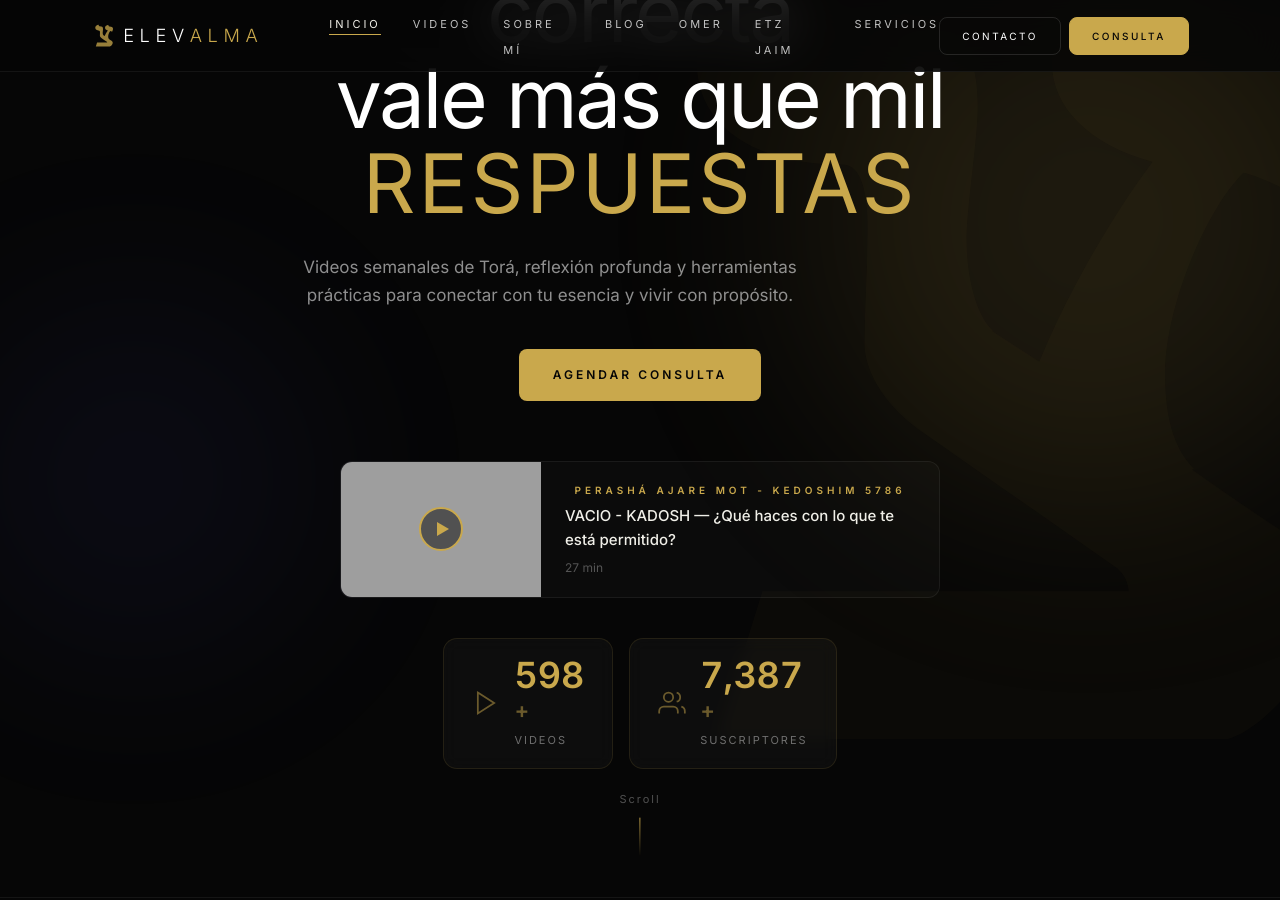
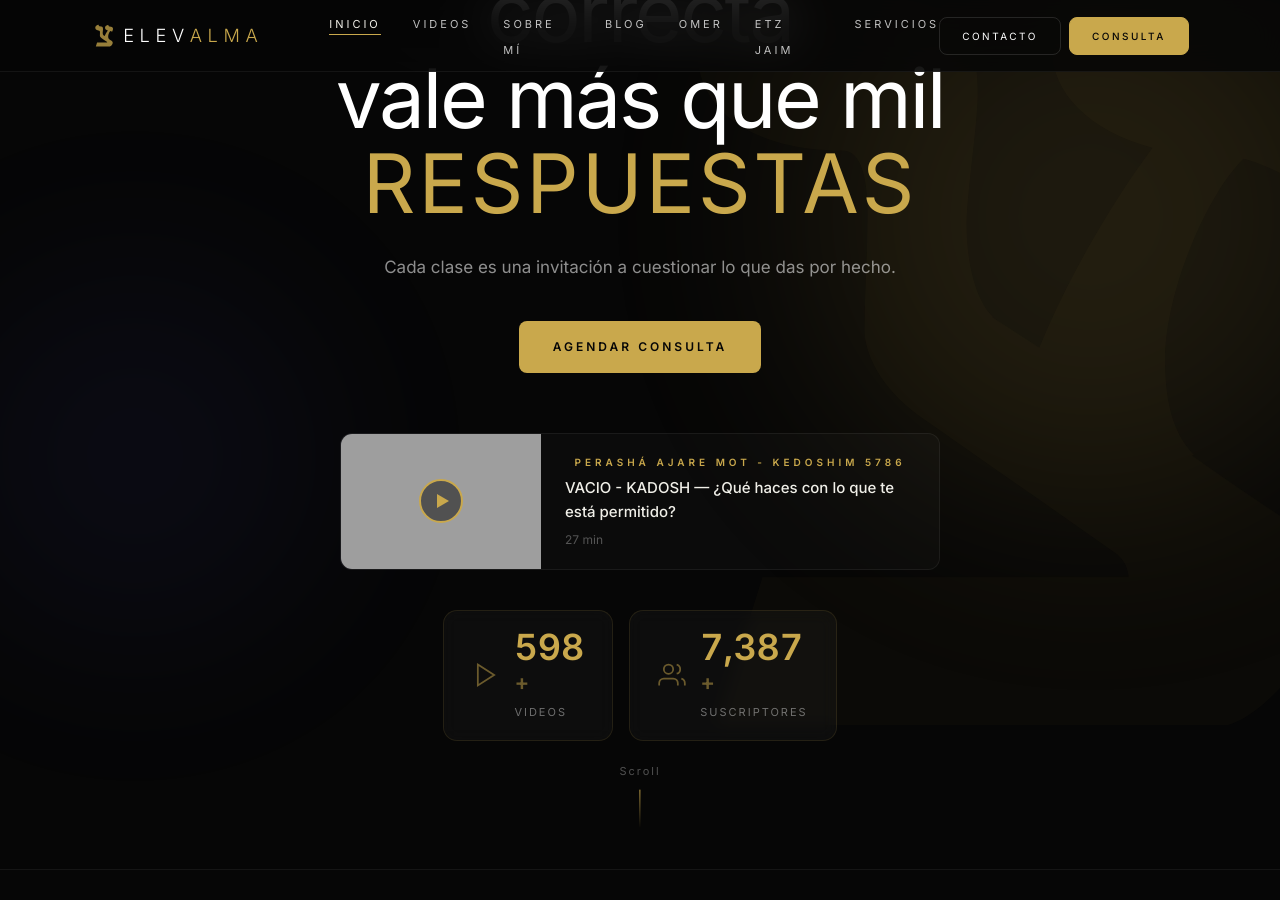
Before and after one commit to spenhos/elevalma-site, a Jekyll site: the page index.html, which Jekyll copies as it is, in a window 1280 px wide and 900 px high, scrolled down 320 px. Built offline with Jekyll 4.4.1, drawn with Linux system fonts in a browser that asks for light colours; grey boxes are pictures that could not be loaded.

```diff
--- a/index.html
+++ b/index.html
@@ -113,7 +113,7 @@
       <div class="hero-content">
         <span class="label reveal" style="font-size: 15px; letter-spacing: 5px;">Torá · Sabiduría · Conexión</span>
         <h1 class="heading-xl reveal stagger-1" id="hero-rotating"></h1>
-        <p class="body-text reveal stagger-2">Videos semanales de Torá, reflexión profunda y herramientas prácticas para conectar con tu esencia y vivir con propósito.</p>
+        <p class="body-text reveal stagger-2" id="hero-subtitle"></p>
         <div class="hero-buttons reveal stagger-3">
           <a href="https://cal.com/elevalma/consulta-individual-elevalma" target="_blank" rel="noopener" class="btn-primary">Agendar consulta</a>
         </div>
@@ -723,41 +723,66 @@
   })();
   </script>
 
-  <!-- Hero Rotating Phrases -->
+  <!-- Hero Rotating Phrases + Subtitles (paired) -->
   <script>
   (function(){
-    var phrases = [
-      'La Toráh no te consuela.<br>Te <em class="hero-keyword">CONFRONTA</em>',
-      'Eleva tu <em class="hero-keyword">ALMA</em>,<br>transforma tu vida',
-      '¿Y si todo lo que crees de ti<br>está <em class="hero-keyword">INCOMPLETO</em>?',
-      'Tu proceso de elevación<br>empieza <em class="hero-keyword">AQUÍ</em>',
-      '¿Estás viviendo<br>o solo <em class="hero-keyword">SOBREVIVES</em>?',
-      'Sabiduría ancestral,<br><em class="hero-keyword">CAMBIO</em> real',
-      'La pregunta correcta<br>vale más que mil <em class="hero-keyword">RESPUESTAS</em>',
-      'Hay una versión más alta de ti<br><em class="hero-keyword">ENCUÉNTRALA</em>',
-      'Lo que evitas enfrentar<br>te <em class="hero-keyword">DEFINE</em>',
-      'Conecta con tu esencia<br>Vive con <em class="hero-keyword">PROPÓSITO</em>',
-      'Lo que no cuestionas<br>te <em class="hero-keyword">CONTROLA</em>',
-      '3,338 años de sabiduría<br>Una <em class="hero-keyword">VIDA</em> para aplicarla',
-      'Tu <em class="hero-keyword">ALMA</em> sabe<br>Tu ego distrae',
-      'La Kabbalá no es mística.<br>Es <em class="hero-keyword">CONÓCETE</em> a ti mismo',
-      'Estudiar Toráh es mirarte<br>al <em class="hero-keyword">ESPEJO</em>',
-      'Deja de buscar afuera<br>lo que ya está <em class="hero-keyword">DENTRO</em>',
-      'No viniste a estar cómodo<br>Viniste a <em class="hero-keyword">DESPERTAR</em>',
-      'Cada semana, una verdad<br>que te <em class="hero-keyword">TRANSFORMA</em>',
-      'No busques respuestas<br>Busca mejores <em class="hero-keyword">PREGUNTAS</em>',
-      'Tu <em class="hero-keyword">ALMA</em> no necesita<br>reparación, necesita <em class="hero-keyword">REVELARSE</em>'
+    var pairs = [
+      ['La Toráh no te consuela.<br>Te <em class="hero-keyword">CONFRONTA</em>',
+       'Cada parashá es un espejo que te obliga a verte sin filtros.'],
+      ['Eleva tu <em class="hero-keyword">ALMA</em>,<br>transforma tu vida',
+       'Videos semanales de Toráh, reflexión profunda y herramientas prácticas.'],
+      ['¿Y si todo lo que crees de ti<br>está <em class="hero-keyword">INCOMPLETO</em>?',
+       'La Toráh revela dimensiones de ti que aún no has explorado.'],
+      ['Tu proceso de elevación<br>empieza <em class="hero-keyword">AQUÍ</em>',
+       'Parashá, Kabbalá, Omer y mentoría personalizada para tu camino.'],
+      ['¿Estás viviendo<br>o solo <em class="hero-keyword">SOBREVIVES</em>?',
+       'Hay una diferencia entre existir y vivir con propósito. Descúbrela.'],
+      ['Sabiduría ancestral,<br><em class="hero-keyword">CAMBIO</em> real',
+       '3,338 años de conocimiento aplicado a los desafíos de hoy.'],
+      ['La pregunta correcta<br>vale más que mil <em class="hero-keyword">RESPUESTAS</em>',
+       'Cada clase es una invitación a cuestionar lo que das por hecho.'],
+      ['Hay una versión más alta de ti.<br><em class="hero-keyword">ENCUÉNTRALA</em>',
+       'Toráh, Kabbalá y herramientas para conectar con tu mejor versión.'],
+      ['Lo que evitas enfrentar<br>te <em class="hero-keyword">DEFINE</em>',
+       'Reflexión profunda para dejar de huir y empezar a construir.'],
+      ['Conecta con tu esencia.<br>Vive con <em class="hero-keyword">PROPÓSITO</em>',
+       'Videos, consultas y mentoría para alinear tu vida con tu alma.'],
+      ['Lo que no cuestionas<br>te <em class="hero-keyword">CONTROLA</em>',
+       'Cada video es una invitación a cuestionar lo que das por hecho.'],
+      ['3,338 años de sabiduría.<br>Una <em class="hero-keyword">VIDA</em> para aplicarla',
+       'Cada semana exploramos una porción que transforma tu perspectiva.'],
+      ['Tu <em class="hero-keyword">ALMA</em> sabe.<br>Tu ego distrae',
+       'Aprende a distinguir la voz interior que guía de la que confunde.'],
+      ['La Kabbalá no es mística.<br>Es <em class="hero-keyword">CONÓCETE</em> a ti mismo',
+       'Las sefirot son un mapa práctico de tu mundo interior.'],
+      ['Estudiar Toráh es mirarte<br>al <em class="hero-keyword">ESPEJO</em>',
+       'No es un texto antiguo. Es tu historia contada antes de que nacieras.'],
+      ['Deja de buscar afuera<br>lo que ya está <em class="hero-keyword">DENTRO</em>',
+       'La Toráh no te da algo nuevo. Te revela lo que ya eres.'],
+      ['No viniste a estar cómodo.<br>Viniste a <em class="hero-keyword">DESPERTAR</em>',
+       'Incomodidad con propósito es el motor del crecimiento real.'],
+      ['Cada semana, una verdad<br>que te <em class="hero-keyword">TRANSFORMA</em>',
+       'Parashá semanal con reflexiones que no se quedan en teoría.'],
+      ['No busques respuestas.<br>Busca mejores <em class="hero-keyword">PREGUNTAS</em>',
+       'El estudio de Toráh no cierra puertas. Las abre todas.'],
+      ['Tu <em class="hero-keyword">ALMA</em> no necesita<br>reparación, necesita <em class="hero-keyword">REVELARSE</em>',
+       'No estás roto. Solo necesitas quitar las capas que te cubren.']
     ];
     var el = document.getElementById('hero-rotating');
+    var sub = document.getElementById('hero-subtitle');
     if(!el) return;
-    var idx = Math.floor(Math.random() * phrases.length);
-    el.innerHTML = phrases[idx];
+    var idx = Math.floor(Math.random() * pairs.length);
+    el.innerHTML = pairs[idx][0];
+    if(sub) sub.textContent = pairs[idx][1];
     setInterval(function(){
       el.classList.add('fade-out');
+      if(sub) sub.classList.add('fade-out');
       setTimeout(function(){
-        idx = (idx + 1) % phrases.length;
-        el.innerHTML = phrases[idx];
+        idx = (idx + 1) % pairs.length;
+        el.innerHTML = pairs[idx][0];
+        if(sub) sub.textContent = pairs[idx][1];
         el.classList.remove('fade-out');
+        if(sub) sub.classList.remove('fade-out');
       }, 2000);
     }, 10000);
   })();
--- a/style.css
+++ b/style.css
@@ -330,9 +330,15 @@
 #hero-rotating.fade-out {
   opacity: 0;
 }
+#hero-subtitle {
+  transition: opacity 2s ease;
+}
+#hero-subtitle.fade-out {
+  opacity: 0;
+}
 
 .hero-content .body-text {
-  margin-bottom: 40px;
+  margin: 0 auto 40px;
   text-align: center;
 }
 
```
